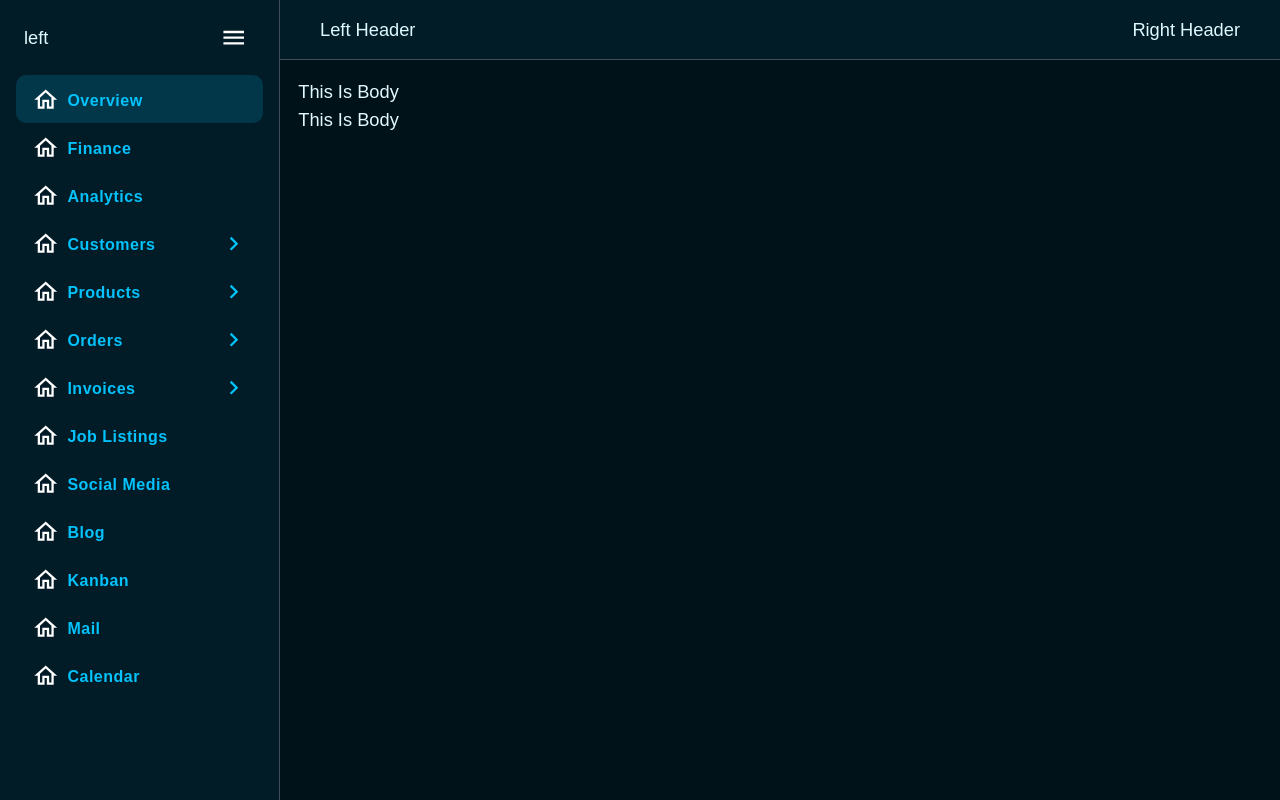
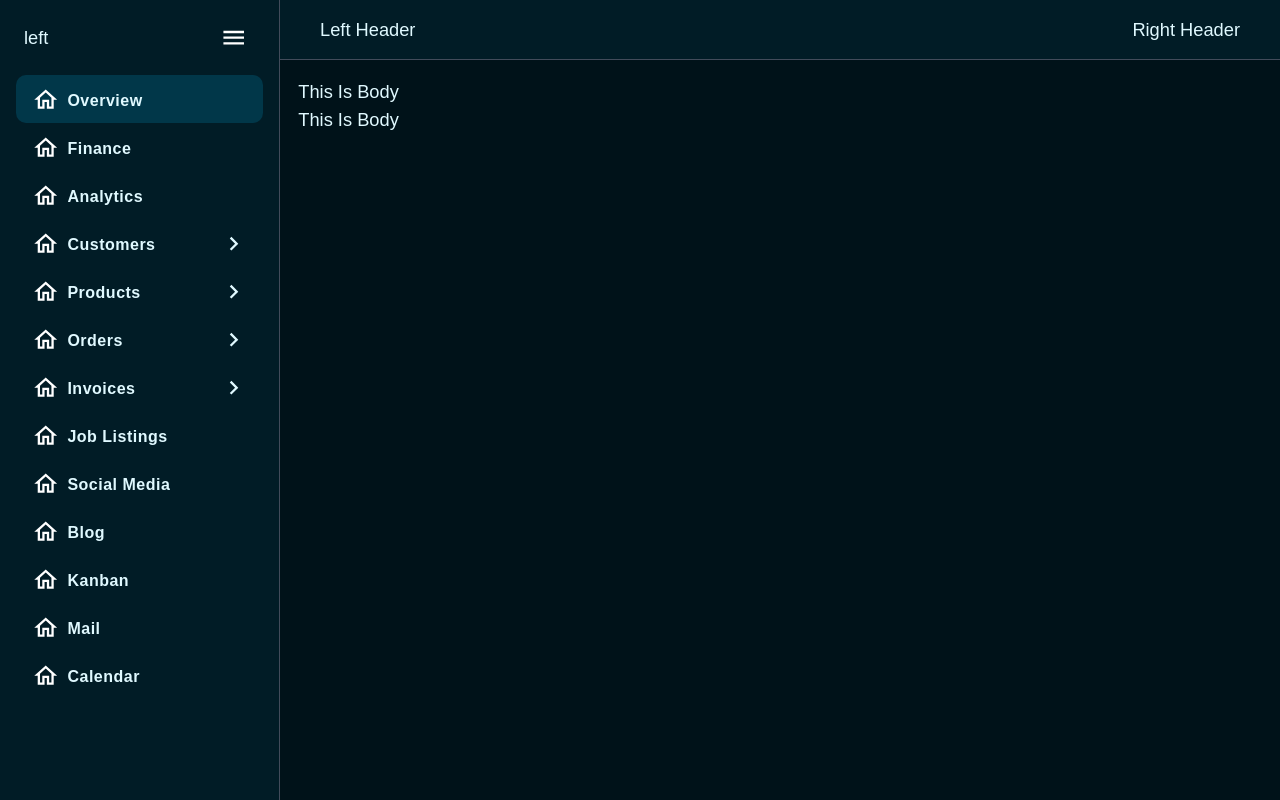
Before and after one commit to StefanAnastasovski/react-invoice-generator, a React (Create React App) app: page / in a window 1280 px wide. Built offline with nearby package versions, Linux system fonts and the light colour scheme.

Commit message:
Merged in fix/change-menu-color (pull request #10)
Fix/change menu color

* change menu color

```diff
--- a/src/features/MenuDrawer/components/MenuItem/MenuItem.tsx
+++ b/src/features/MenuDrawer/components/MenuItem/MenuItem.tsx
@@ -1,6 +1,6 @@
 import React from "react";
 import { useSelector } from "react-redux";
-import { Collapse, Link, List } from "@mui/material";
+import { Collapse, Link, List, Theme, useTheme } from "@mui/material";
 import ExpandMoreIcon from "@mui/icons-material/ExpandMore";
 import ArrowForwardIcon from "@mui/icons-material/KeyboardArrowRight";
 import { useHandleMenuClick } from "@hooks/useHandleMenuClick";
@@ -11,6 +11,7 @@ import { StyledListItemIcon } from "./StyledListItemIcon";
 import { SubMenuItem } from "./SubMenuItem";
 
 export const MenuItem = ({ data, style, otherProps }: DrawerItemType) => {
+  const theme = useTheme();
   const { id, title, subtitles, icon, link } = data;
   // const [pathName, setPathName] = useState(link || "/");
   const open = useSelector((state: any) => state.drawer.isDrawerOpened);
@@ -23,7 +24,7 @@ export const MenuItem = ({ data, style, otherProps }: DrawerItemType) => {
   });
 
   let expandIcon = null;
-  const { arrowForwardStyle, linkStyle } = styles(open);
+  const { arrowForwardStyle, linkStyle } = styles({ theme, open });
   if (subtitles.length > 0) {
     expandIcon = isExpanded[id] ? (
       <ExpandMoreIcon />
@@ -44,6 +45,7 @@ export const MenuItem = ({ data, style, otherProps }: DrawerItemType) => {
     open,
     onClickMenuHandler,
     selectedItem,
+    theme,
   });
 
   return (
@@ -75,7 +77,11 @@ export const MenuItem = ({ data, style, otherProps }: DrawerItemType) => {
   );
 };
 
-const styles = (open: boolean) => {
+type StyleProps = {
+  theme?: Theme;
+  open?: boolean;
+};
+const styles = ({ theme, open }: StyleProps) => {
   return {
     arrowForwardStyle: {
       sx: {
@@ -85,6 +91,7 @@ const styles = (open: boolean) => {
     linkStyle: {
       sx: {
         textDecoration: "none",
+        color: theme?.palette.text.primary,
       },
     },
   };
--- a/src/features/MenuDrawer/components/MenuItem/SubMenuItem.tsx
+++ b/src/features/MenuDrawer/components/MenuItem/SubMenuItem.tsx
@@ -1,4 +1,4 @@
-import { Link, ListItem } from "@mui/material";
+import { Link, ListItem, Theme } from "@mui/material";
 import { StyledListItemButton } from "./StyledListItemButton";
 import { StyledListItemText } from "./StyledListItemText";
 
@@ -8,8 +8,9 @@ export const SubMenuItem = ({
   open,
   onClickMenuHandler,
   selectedItem,
+  theme,
 }: SubMenuProps) => {
-  const { innerItem, linkStyle } = styles(open);
+  const { innerItem, linkStyle } = styles(theme);
   return subtitles.map(({ subtitleId, subtitle, link }: SubTitleProps) => {
     return (
       <Link
@@ -32,11 +33,12 @@ export const SubMenuItem = ({
   });
 };
 
-const styles = (open: boolean) => {
+const styles = (theme?: Theme) => {
   return {
     linkStyle: {
       sx: {
         textDecoration: "none",
+        color: theme?.palette.text.primary,
       },
     },
     innerItem: {
@@ -52,6 +54,7 @@ type SubMenuProps = {
   open: boolean;
   onClickMenuHandler: (subId: number | string | null | undefined) => void;
   selectedItem: any;
+  theme?: Theme;
 };
 
 type SubTitleProps = {
```
